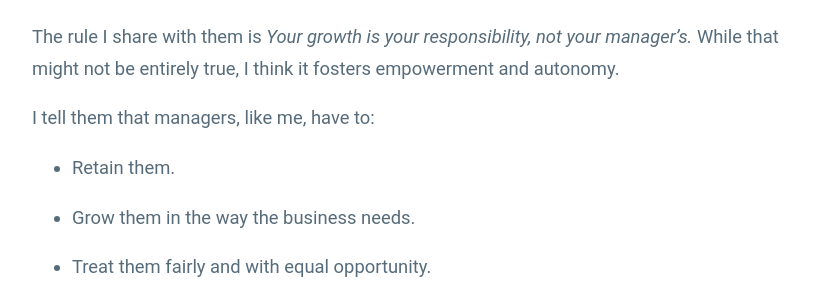
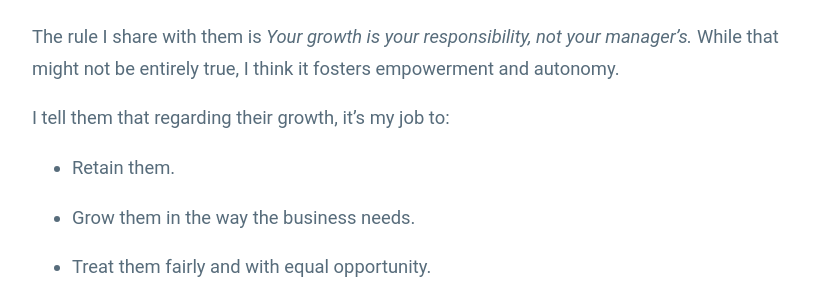
Before and after one commit to guillermodlpa/site, a Jekyll site: the page built from _posts/2021-12-14-growth-of-direct-reports.markdown, in a window 1280 px wide and 900 px high, scrolled down 6250 px. Shown: the part 153-453 px from the top of the window, without its empty margins (228-1045 px from the left). Built offline with Jekyll 4.4.1, drawn with Linux system fonts in a browser that asks for light colours.

Commit message:
Updated Growth Of Direct Reports

```diff
--- a/_posts/2021-12-14-growth-of-direct-reports.markdown
+++ b/_posts/2021-12-14-growth-of-direct-reports.markdown
@@ -89,7 +89,7 @@ Defining areas of growth and a career vision informs short term opportunities an
 
 The rule I share with them is *Your growth is your responsibility, not your manager’s.* While that might not be entirely true, I think it fosters empowerment and autonomy.
 
-I tell them that managers, like me, have to:
+I tell them that regarding their growth, it's my job to:
 
 * Retain them.
 
```
